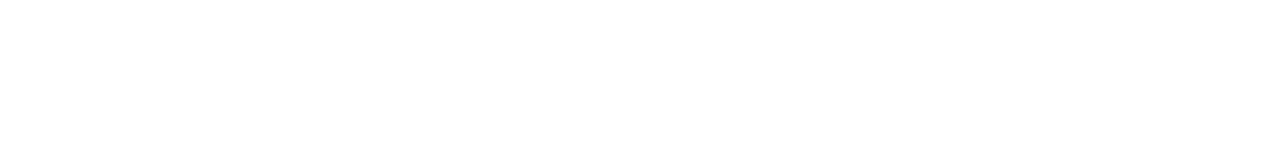
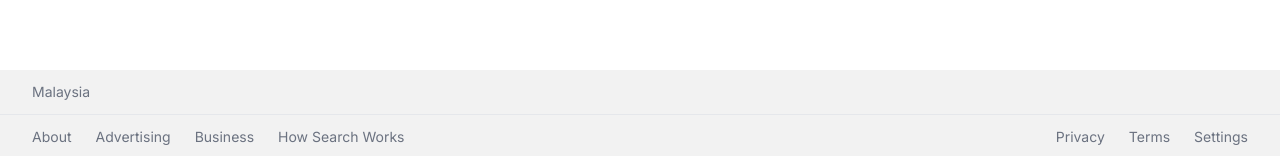
Before and after one commit to Ridzzz0Alam/google-next, a Next.js app: page / in a window 1280 px wide. Shown: the part 641-797 px from the top of the page. Built offline with nearby package versions, Linux system fonts and the light colour scheme.

Commit message:
add footer component

```diff
--- a/src/app/layout.js
+++ b/src/app/layout.js
@@ -1,5 +1,6 @@
 import { Inter } from "next/font/google";
 import "./globals.css";
+import Footer from "@/components/Footer";
 
 const inter = Inter({ subsets: ["latin"] });
 
@@ -12,7 +13,10 @@
 export default function RootLayout({ children }) {
   return (
     <html lang="en">
-      <body className={inter.className}>{children}</body>
+      <body className={inter.className}>
+        {children}
+        <Footer />
+      </body>
     </html>
   );
 }
--- /dev/null
+++ b/src/components/CountryLookup.jsx
@@ -0,0 +1,20 @@
+"use client";
+
+import React, { useEffect, useState } from "react";
+
+export default function CountryLookup() {
+  const [country, setCountry] = useState("Malaysia");
+
+  useEffect(() => {
+    const getCountry = async () => {
+      const response = await fetch(
+        `https://extreme-ip-lookup.com/json/?key=${process.env.NEXT_PUBLIC_IP_API_KEY}`
+      )
+        .then((res) => res.json())
+        .then((data) => data.country);
+      if (!response) return;
+      setCountry(response);
+    };
+  }, []);
+  return <div>{country}</div>;
+}
--- /dev/null
+++ b/src/components/Footer.jsx
@@ -0,0 +1,25 @@
+import React from "react";
+import CountryLookup from "./CountryLookup";
+
+export default function Footer() {
+  return (
+    <footer className="absolute bottom-0 text-sm text-gray-500 bg-[#f2f2f2] w-full">
+      <div className="border-b px-8 py-3">
+        <CountryLookup />
+      </div>
+      <div className="flex flex-col sm:flex-row justify-between items-center px-8 py-3 space-y-7 sm:space-y-0">
+        <ul className="flex items-center space-x-6">
+          <li className="hover:underline cursor-pointer">About</li>
+          <li className="hover:underline cursor-pointer">Advertising</li>
+          <li className="hover:underline cursor-pointer">Business</li>
+          <li className="hover:underline cursor-pointer">How Search Works</li>
+        </ul>
+        <ul className="flex items-center space-x-6">
+          <li className="hover:underline cursor-pointer">Privacy</li>
+          <li className="hover:underline cursor-pointer">Terms</li>
+          <li className="hover:underline cursor-pointer">Settings</li>
+        </ul>
+      </div>
+    </footer>
+  );
+}
```
